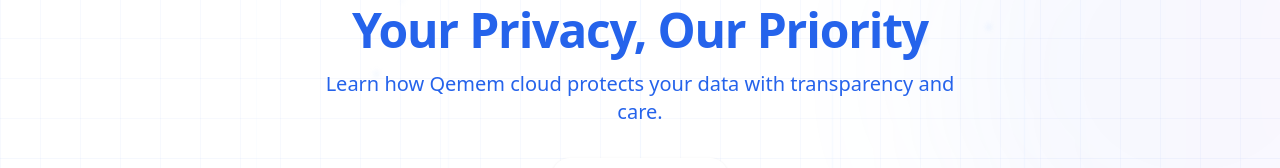
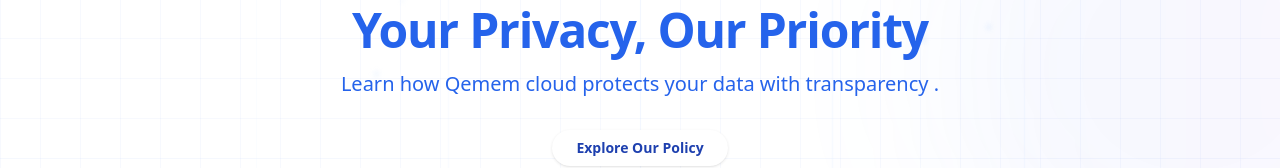
Before and after one commit to Nahomtewodros101/RiseUp, a Next.js app: page /privacy in a window 1280 px wide. Shown: the part 122-290 px from the top of the page. Built offline with nearby package versions, Linux system fonts and the light colour scheme; no server answers.

Commit message:
trying to fix this autmoation thingy ahun demo

```diff
--- a/app/privacy/page.tsx
+++ b/app/privacy/page.tsx
@@ -61,7 +61,7 @@
           Your Privacy, Our Priority
         </h1>
         <p className="mt-4 max-w-2xl mx-auto text-lg md:text-xl text-blue-600 leading-relaxed">
-          Learn how Qemem cloud protects your data with transparency and care.
+          Learn how Qemem cloud protects your data with transparency .
         </p>
         <motion.div whileHover={{ scale: 1.05 }} className="mt-8">
           <Button
```
